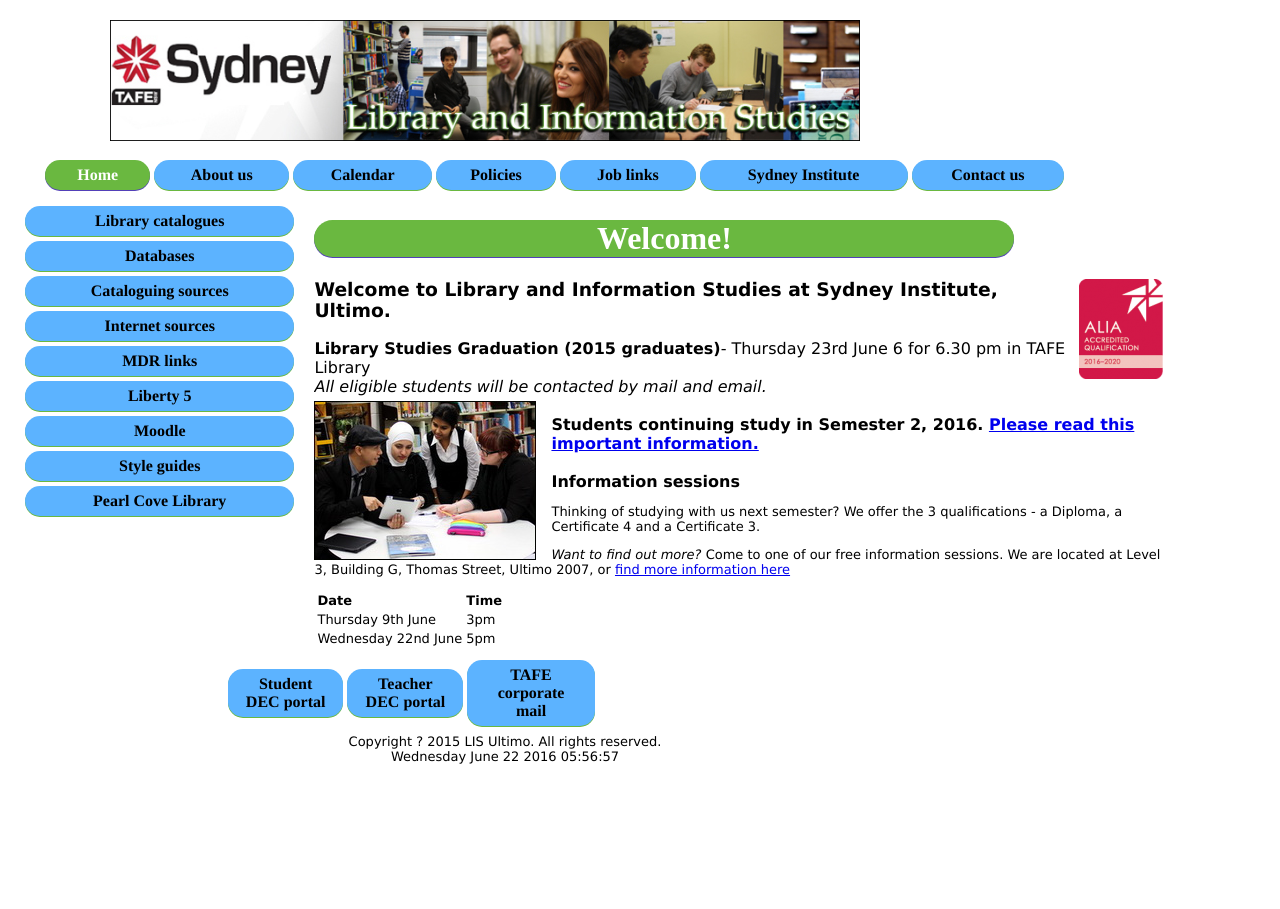
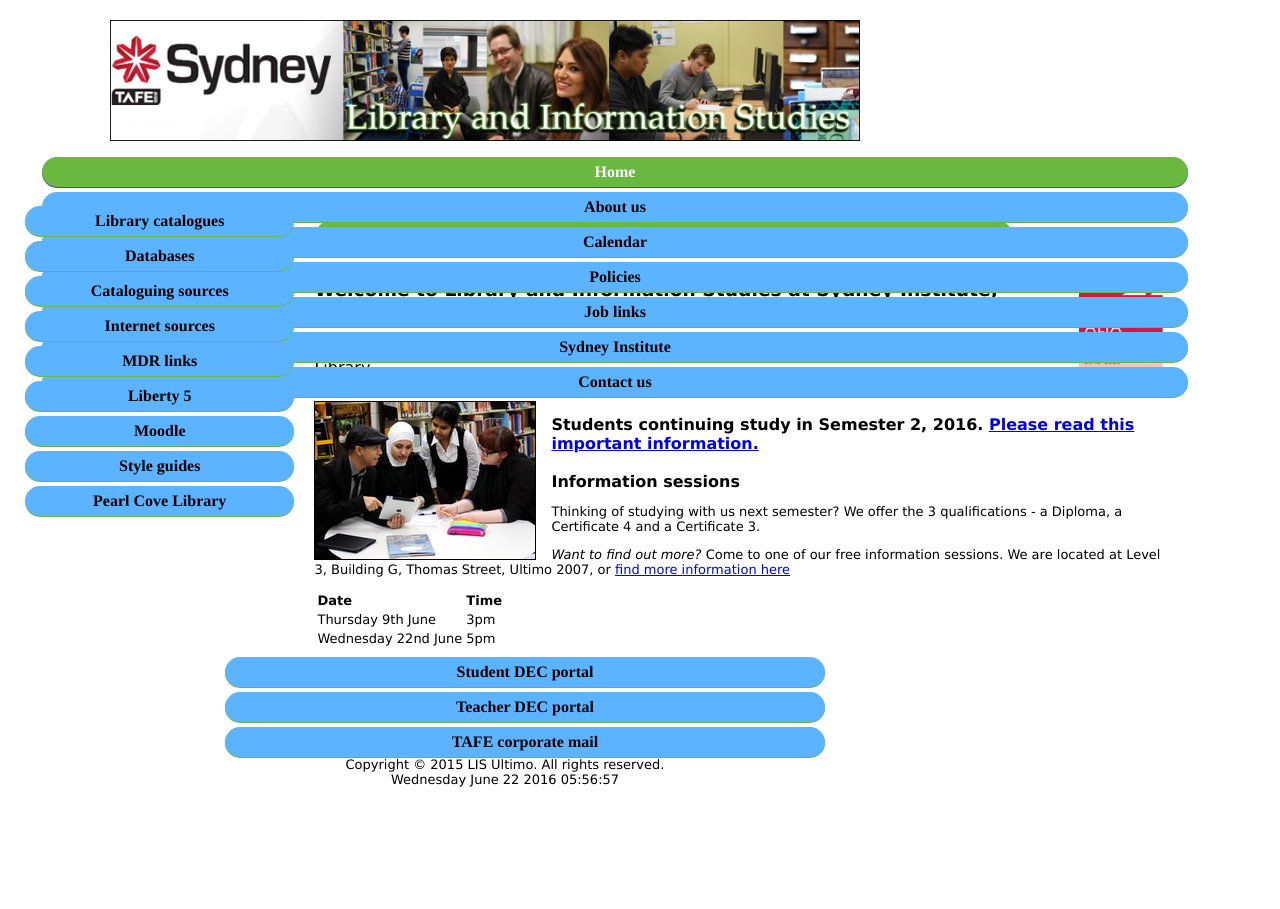
Before and after one commit to JennaMalkin/JennaMalkin.github.io, a Jekyll site: the page LIS/lismainpage.html, which Jekyll copies as it is, in a window 1280 px wide. Built offline with Jekyll 4.4.1, drawn with Linux system fonts in a browser that asks for light colours.

Commit message:
Add files via upload

```diff
--- a/LIS/lismainpage.html
+++ b/LIS/lismainpage.html
@@ -66,7 +66,6 @@ function date_time(id)
 <div id="tafelogo"><a href="index.html"><img src="lislogo.jpg" alt="Library and Information Studies" title="Library and Information Studies" /></a></div>
 <!-- div #tafelogo ends here -->
 <div id="topbar">
-<table width="89.47%">
 <tr>
 <td><a href="index.html" class="here">Home</a></td>
 <td><a href="about.html" class="button">About us</a></td>
@@ -122,7 +121,6 @@ function date_time(id)
 </table>
 </div>
 <div id="footerlinks">
-<table width="62.10%">
 <tr>
 <td><a href="http://student.det.nsw.edu.au/" class="button" target="_blank">Student DEC portal</a></td>
 <td><a href="https://sso.det.nsw.edu.au/sso/UI/Login?goto=https://staff.det.nsw.edu.au" class="button" target="_blank">Teacher DEC portal</a></td>
@@ -132,7 +130,7 @@ function date_time(id)
 </div>
 <!-- div #footerlinks ends here -->
 <div id="copyright">
-<p>Copyright ? 2015 LIS Ultimo. All rights reserved.<br />
+<p>Copyright &copy; 2015 LIS Ultimo. All rights reserved.<br />
 <span id="date_time"></span> <script type="text/javascript">
 //<![CDATA[
 window.onload = date_time('date_time');
```
